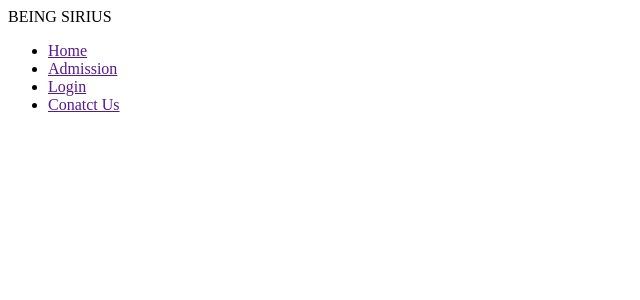
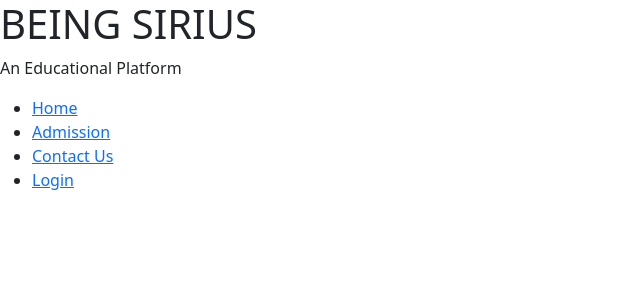
Before and after one commit to al-kuresh/CSE311_Database, a PHP site: page /Front.php in a window 1280 px wide. Shown: the top 300 px of the page, without its empty margins (0-640 px from the left). Run offline with PHP 8.4, Linux system fonts and the light colour scheme.

Commit message:
add a nav bar, Being Sirius Label, 4 buttons Home,admission, Contact us, Custom Login Button

```diff
--- a/php files/Front.php
+++ b/php files/Front.php
@@ -1,19 +1,19 @@
+<!DOCTYPE html>
 <html>
   <head>
     <meta charset="utf-8">
-    <title>
-      Sirius A Learning platform
-    </title>
-  </head>
-  <body>
-     <nav>
-      <label>BEING SIRIUS</label>
+    <title>Sirius A Learning Platform</title>
+    <link rel="stylesheet" type="text/css" href="Front.css">
+    <link rel="stylesheet" href="https://cdn.jsdelivr.net/npm/bootstrap@5.3.3/dist/css/bootstrap.min.css" integrity="sha384-QWTKZyjpPEjISv5WaRU9OFeRpok6YctnYmDr5pNlyT2bRjXh0JMhjY6hW+ALEwIH" crossorigin="anonymous">  <body>
+    <nav>
+      <h1 class="heading">BEING SIRIUS</h1>
+      <p class="sub-heading">An Educational Platform</p>
       <ul>
         <li><a href="">Home</a></li>
         <li><a href="">Admission</a></li>
-        <li><a href="">Login</a></li>
-        <li><a href="">Conatct Us</a></li>
+        <li><a href="">Contact Us</a></li>
+        <li><a href="" class="custom-button">Login</a></li>
       </ul>
-     </nav>
+    </nav>
   </body>
 </html>
```
